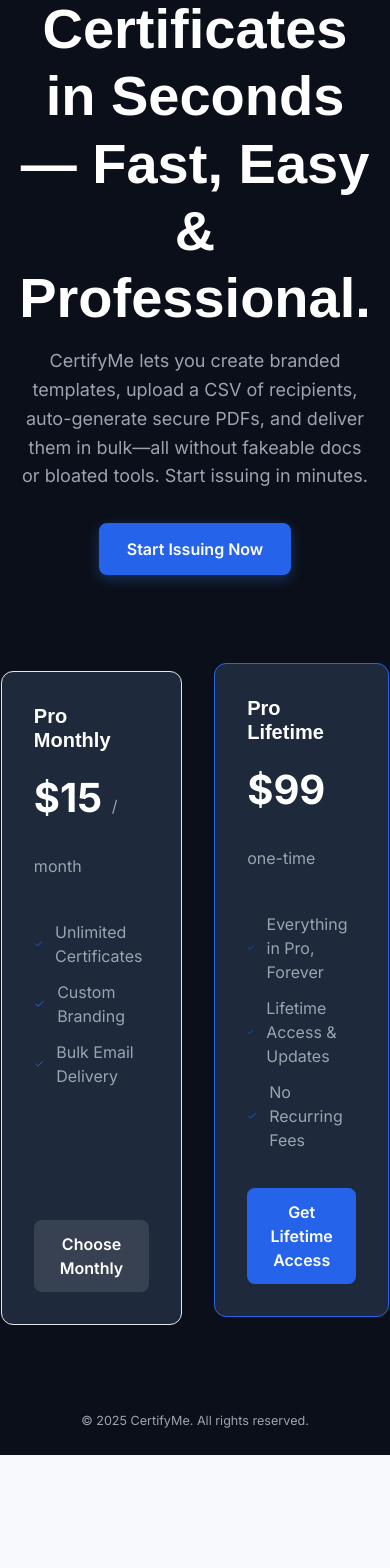
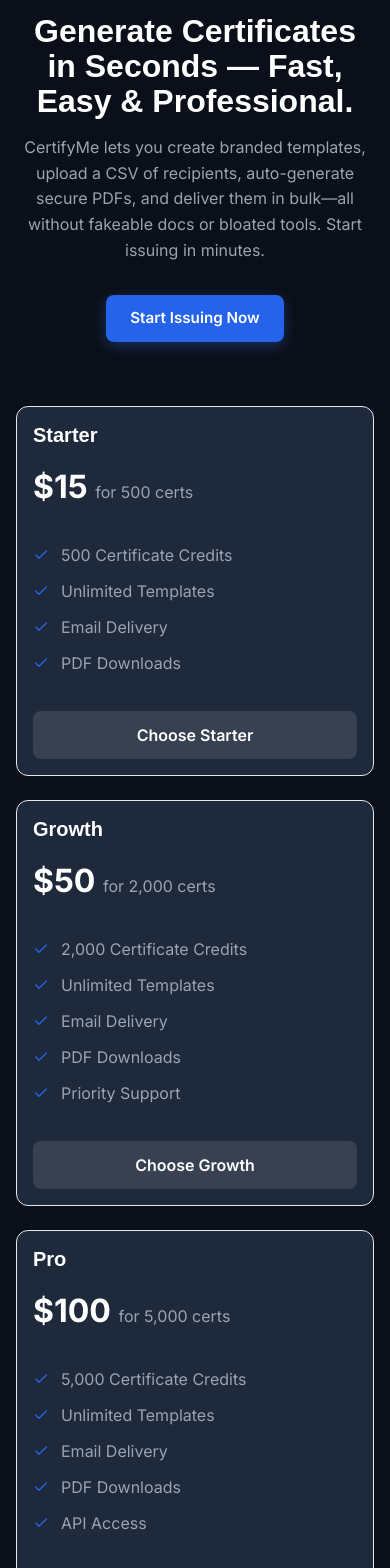
Before and after one commit to OmobolajiDurojaiye/CertifyMe, a React (Vite) app in the folder frontend/: page / in a window 390 px wide. Shown: the part 280-1848 px from the top of the page. Before the commit the page ends 1735 px from the top, so only its background shows below. Built offline with nearby package versions, Linux system fonts and the light colour scheme; no server answers.

Commit message:
Center password toggle icon in login and signup input fields

```diff
--- a/frontend/src/components/Sidebar.jsx
+++ b/frontend/src/components/Sidebar.jsx
@@ -1,25 +1,44 @@
-import React from "react";
+import React, { useState } from "react";
 import { Nav, Image } from "react-bootstrap";
 import { NavLink, Link, useNavigate } from "react-router-dom";
 import {
   HouseDoor,
   FileEarmarkText,
   Collection,
-  Gear, // <-- You correctly imported the Gear icon
+  Gear,
   BoxArrowRight,
   PlusCircle,
   Folder,
+  List,
 } from "react-bootstrap-icons";
 
 function Sidebar() {
   const navigate = useNavigate();
+  const [isSidebarOpen, setIsSidebarOpen] = useState(false);
+
   const handleLogout = (e) => {
     e.preventDefault();
     localStorage.removeItem("token");
     navigate("/login");
   };
+
+  const toggleSidebar = () => {
+    setIsSidebarOpen(!isSidebarOpen);
+  };
+
   return (
-    <div className="sidebar">
+    <>
+      {/* Hamburger Button for Mobile */}
+      <button
+        className="hamburger-btn d-md-none"
+        onClick={toggleSidebar}
+        aria-label="Toggle Sidebar"
+      >
+        <List size={24} />
+      </button>
+
+      {/* Sidebar */}
+      <div className={`sidebar ${isSidebarOpen ? "open" : ""}`}>
         <div>
           <Link to="/dashboard" className="sidebar-logo">
             <Image src="/images/certbadge.png" width={32} />
@@ -60,7 +79,6 @@
               </NavLink>
             </Nav.Item>
             <Nav.Item as="li">
-            {/* --- THIS LINK IS ALREADY PERFECT! NO CHANGES NEEDED --- */}
               <NavLink to="/dashboard/settings" className="nav-link">
                 <Gear />
                 <span>Settings</span>
@@ -77,6 +95,14 @@
           </Nav.Item>
         </Nav>
       </div>
+
+      {/* Overlay for Mobile Sidebar */}
+      <div
+        className={`mobile-sidebar-overlay ${isSidebarOpen ? "active" : ""}`}
+        onClick={toggleSidebar}
+      ></div>
+    </>
   );
 }
+
 export default Sidebar;
--- a/frontend/src/pages/LandingPage.jsx
+++ b/frontend/src/pages/LandingPage.jsx
@@ -47,46 +47,110 @@
           </Link>
         </div>
 
-        {/* ===== PRICING SECTION ===== */}
+        {/* ===== PRICING SECTION (UPDATED TO MATCH SETTINGS PAGE) ===== */}
         <section id="pricing" className="pricing-section">
           <div className="pricing-card">
-            <h3 className="plan-title">Pro Monthly</h3>
+            <h3 className="plan-title">Starter</h3>
             <div className="plan-price">
-              $15 <span className="plan-suffix">/ month</span>
+              $15 <span className="plan-suffix">for 500 certs</span>
             </div>
             <ul className="plan-features">
               <li>
-                <Check size={16} /> Unlimited Certificates
+                <Check size={16} /> 500 Certificate Credits
               </li>
               <li>
-                <Check size={16} /> Custom Branding
+                <Check size={16} /> Unlimited Templates
               </li>
               <li>
-                <Check size={16} /> Bulk Email Delivery
+                <Check size={16} /> Email Delivery
+              </li>
+              <li>
+                <Check size={16} /> PDF Downloads
               </li>
             </ul>
             <Link to="/signup" className="plan-button">
-              Choose Monthly
+              Choose Starter
             </Link>
           </div>
-          <div className="pricing-card highlighted">
-            <h3 className="plan-title">Pro Lifetime</h3>
+          <div className="pricing-card">
+            <h3 className="plan-title">Growth</h3>
             <div className="plan-price">
-              $99 <span className="plan-suffix">one-time</span>
+              $50 <span className="plan-suffix">for 2,000 certs</span>
             </div>
             <ul className="plan-features">
               <li>
-                <Check size={16} /> Everything in Pro, Forever
+                <Check size={16} /> 2,000 Certificate Credits
               </li>
               <li>
-                <Check size={16} /> Lifetime Access & Updates
+                <Check size={16} /> Unlimited Templates
               </li>
               <li>
-                <Check size={16} /> No Recurring Fees
+                <Check size={16} /> Email Delivery
+              </li>
+              <li>
+                <Check size={16} /> PDF Downloads
+              </li>
+              <li>
+                <Check size={16} /> Priority Support
               </li>
             </ul>
-            <Link to="/signup" className="plan-button-highlighted">
-              Get Lifetime Access
+            <Link to="/signup" className="plan-button">
+              Choose Growth
+            </Link>
+          </div>
+          <div className="pricing-card">
+            <h3 className="plan-title">Pro</h3>
+            <div className="plan-price">
+              $100 <span className="plan-suffix">for 5,000 certs</span>
+            </div>
+            <ul className="plan-features">
+              <li>
+                <Check size={16} /> 5,000 Certificate Credits
+              </li>
+              <li>
+                <Check size={16} /> Unlimited Templates
+              </li>
+              <li>
+                <Check size={16} /> Email Delivery
+              </li>
+              <li>
+                <Check size={16} /> PDF Downloads
+              </li>
+              <li>
+                <Check size={16} /> API Access
+              </li>
+            </ul>
+            <Link to="/signup" className="plan-button">
+              Choose Pro
+            </Link>
+          </div>
+          <div className="pricing-card">
+            <h3 className="plan-title">Enterprise</h3>
+            <div className="plan-price">
+              $300 <span className="plan-suffix">for 20,000 certs</span>
+            </div>
+            <ul className="plan-features">
+              <li>
+                <Check size={16} /> 20,000 Certificate Credits
+              </li>
+              <li>
+                <Check size={16} /> Unlimited Templates
+              </li>
+              <li>
+                <Check size={16} /> Email Delivery
+              </li>
+              <li>
+                <Check size={16} /> PDF Downloads
+              </li>
+              <li>
+                <Check size={16} /> Custom Support
+              </li>
+              <li>
+                <Check size={16} /> API Access
+              </li>
+            </ul>
+            <Link to="/signup" className="plan-button">
+              Choose Enterprise
             </Link>
           </div>
         </section>
--- a/frontend/src/pages/LoginPage.jsx
+++ b/frontend/src/pages/LoginPage.jsx
@@ -1,7 +1,7 @@
-// frontend/src/pages/LoginPage.jsx
 import React, { useState } from "react";
 import { Link, useNavigate } from "react-router-dom";
 import { Form, Button, Alert, Spinner } from "react-bootstrap";
+import { Eye, EyeSlash } from "react-bootstrap-icons";
 import { loginUser } from "../api";
 import "../styles/Auth.css";
 
@@ -9,10 +9,15 @@
   const [formData, setFormData] = useState({ email: "", password: "" });
   const [error, setError] = useState("");
   const [loading, setLoading] = useState(false);
+  const [showPassword, setShowPassword] = useState(false);
   const navigate = useNavigate();
 
   const handleChange = (e) => {
     setFormData({ ...formData, [e.target.name]: e.target.value });
+  };
+
+  const togglePasswordVisibility = () => {
+    setShowPassword(!showPassword);
   };
 
   const handleSubmit = async (e) => {
@@ -43,7 +48,7 @@
             src="/images/certbadge.png"
             alt="CertifyMe Logo"
             className="auth-logo mx-auto d-block"
-            style={{ maxHeight: "35px" }} // Further reduced logo size
+            style={{ maxHeight: "35px" }}
           />
           <h3>Sign In</h3>
           {error && <Alert variant="danger">{error}</Alert>}
@@ -59,16 +64,25 @@
                 required
               />
             </Form.Group>
-            <Form.Group className="mb-4" controlId="password">
+            <Form.Group className="mb-4 position-relative" controlId="password">
               <Form.Label>Password</Form.Label>
               <Form.Control
-                type="password"
+                type={showPassword ? "text" : "password"}
                 name="password"
                 value={formData.password}
                 onChange={handleChange}
                 placeholder="Enter your password"
                 required
+                className="password-input"
               />
+              <button
+                type="button"
+                className="password-toggle-btn"
+                onClick={togglePasswordVisibility}
+                aria-label={showPassword ? "Hide password" : "Show password"}
+              >
+                {showPassword ? <EyeSlash size={20} /> : <Eye size={20} />}
+              </button>
             </Form.Group>
             <Button className="btn-auth w-100" type="submit" disabled={loading}>
               {loading ? (
@@ -89,6 +103,10 @@
             <Link to="/signup" className="auth-switch-link">
               Sign Up
             </Link>
+            {" | "}
+            <Link to="/" className="auth-switch-link">
+              Back to Home
+            </Link>
           </p>
         </div>
       </div>
--- a/frontend/src/pages/SignupPage.jsx
+++ b/frontend/src/pages/SignupPage.jsx
@@ -1,7 +1,7 @@
-// frontend/src/pages/SignupPage.jsx
 import React, { useState } from "react";
 import { Link, useNavigate } from "react-router-dom";
 import { Form, Button, Alert, Spinner } from "react-bootstrap";
+import { Eye, EyeSlash } from "react-bootstrap-icons";
 import { signupUser } from "../api";
 import "../styles/Auth.css";
 
@@ -13,10 +13,15 @@
   });
   const [error, setError] = useState("");
   const [loading, setLoading] = useState(false);
+  const [showPassword, setShowPassword] = useState(false);
   const navigate = useNavigate();
 
   const handleChange = (e) => {
     setFormData({ ...formData, [e.target.name]: e.target.value });
+  };
+
+  const togglePasswordVisibility = () => {
+    setShowPassword(!showPassword);
   };
 
   const handleSubmit = async (e) => {
@@ -48,7 +53,7 @@
             src="/images/certbadge.png"
             alt="CertifyMe Logo"
             className="auth-logo mx-auto d-block"
-            style={{ maxHeight: "35px" }} // Further reduced logo size
+            style={{ maxHeight: "35px" }}
           />
           <h3>Create an Account</h3>
           {error && <Alert variant="danger">{error}</Alert>}
@@ -75,16 +80,25 @@
                 required
               />
             </Form.Group>
-            <Form.Group className="mb-4" controlId="password">
+            <Form.Group className="mb-4 position-relative" controlId="password">
               <Form.Label>Password</Form.Label>
               <Form.Control
-                type="password"
+                type={showPassword ? "text" : "password"}
                 name="password"
                 value={formData.password}
                 onChange={handleChange}
                 placeholder="Create a strong password"
                 required
+                className="password-input"
               />
+              <button
+                type="button"
+                className="password-toggle-btn"
+                onClick={togglePasswordVisibility}
+                aria-label={showPassword ? "Hide password" : "Show password"}
+              >
+                {showPassword ? <EyeSlash size={20} /> : <Eye size={20} />}
+              </button>
             </Form.Group>
             <Button className="btn-auth w-100" type="submit" disabled={loading}>
               {loading ? (
@@ -105,6 +119,10 @@
             <Link to="/login" className="auth-switch-link">
               Sign In
             </Link>
+            {" | "}
+            <Link to="/" className="auth-switch-link">
+              Back to Home
+            </Link>
           </p>
         </div>
       </div>
--- a/frontend/src/styles/App.css
+++ b/frontend/src/styles/App.css
@@ -4,7 +4,6 @@
   --accent-green: #22c55e;
   --text-slate: #1e293b;
   --text-slate-light: #64748b;
-  /* --- CORRECTED SIDEBAR COLORS --- */
   --sidebar-bg: #ffffff;
   --workspace-bg: #f8f9fc;
   --sidebar-text: #475569;
@@ -17,7 +16,7 @@
   font-family: "Inter", sans-serif;
   background-color: var(--workspace-bg);
   color: var(--text-slate);
-  overflow-x: hidden; /* Prevents horizontal scroll on landing page */
+  overflow-x: hidden;
 }
 
 h1,
@@ -37,19 +36,20 @@
   min-height: 100vh;
 }
 
-/* --- CORRECTED SIDEBAR STYLES --- */
+/* --- SIDEBAR STYLES --- */
 .sidebar {
   width: 260px;
   background-color: var(--sidebar-bg);
   padding: 1.5rem 1rem;
   display: flex;
   flex-direction: column;
-  justify-content: space-between; /* Pushes logout to the bottom */
+  justify-content: space-between;
   flex-shrink: 0;
   border-right: 1px solid var(--border-color);
   position: fixed;
   height: 100vh;
   z-index: 1020;
+  transition: transform 0.3s ease;
 }
 
 .sidebar-logo {
@@ -100,11 +100,33 @@
   width: 22px;
   height: 22px;
 }
-/* --- END OF SIDEBAR CORRECTIONS --- */
 
+/* --- HAMBURGER BUTTON STYLES --- */
+.hamburger-btn {
+  position: fixed;
+  top: 1rem;
+  left: 1rem;
+  z-index: 1030;
+  background-color: var(--primary-blue);
+  color: white;
+  border: none;
+  border-radius: 0.5rem;
+  padding: 0.5rem;
+  display: flex;
+  align-items: center;
+  justify-content: center;
+  cursor: pointer;
+  transition: background-color 0.2s ease;
+}
+
+.hamburger-btn:hover {
+  background-color: #1e40af;
+}
+
+/* --- MAIN CONTENT --- */
 .main-content {
   flex-grow: 1;
-  margin-left: 260px; /* Offset for the fixed sidebar */
+  margin-left: 260px;
 }
 
 .workspace {
@@ -131,3 +153,91 @@
   border-color: var(--primary-blue) !important;
   box-shadow: 0 0 0 4px rgba(37, 99, 235, 0.2) !important;
 }
+
+/* --- MOBILE RESPONSIVENESS FOR ENTIRE APP (DASHBOARD) --- */
+@media (max-width: 768px) {
+  .sidebar {
+    transform: translateX(-100%);
+    width: 280px;
+  }
+
+  .sidebar.open {
+    transform: translateX(0);
+  }
+
+  .main-content {
+    margin-left: 0;
+  }
+
+  .workspace {
+    padding: 1rem;
+    padding-top: 3.5rem; /* Space for hamburger button */
+  }
+
+  .page-content-card {
+    padding: 1.5rem;
+    margin-bottom: 1rem;
+  }
+
+  .table-responsive {
+    font-size: 0.875rem;
+  }
+
+  .custom-form-control {
+    padding: 0.75rem 0.875rem !important;
+    font-size: 0.95rem;
+  }
+
+  .btn {
+    padding: 0.5rem 1rem !important;
+    font-size: 0.9rem;
+  }
+
+  .modal-dialog {
+    margin: 0 !important;
+    max-width: 100% !important;
+    height: 100vh !important;
+  }
+
+  .modal-content {
+    height: 100% !important;
+    border-radius: 0 !important;
+  }
+}
+
+@media (max-width: 480px) {
+  .workspace {
+    padding: 0.75rem;
+    padding-top: 3.5rem;
+  }
+
+  .page-content-card {
+    padding: 1rem;
+  }
+
+  h1 {
+    font-size: 1.75rem;
+  }
+  h2 {
+    font-size: 1.5rem;
+  }
+  h3 {
+    font-size: 1.25rem;
+  }
+}
+
+/* --- MOBILE SIDEBAR OVERLAY --- */
+.mobile-sidebar-overlay {
+  position: fixed;
+  top: 0;
+  left: 0;
+  width: 100%;
+  height: 100%;
+  background: rgba(0, 0, 0, 0.5);
+  z-index: 1019;
+  display: none;
+}
+
+.mobile-sidebar-overlay.active {
+  display: block;
+}
--- a/frontend/src/styles/Auth.css
+++ b/frontend/src/styles/Auth.css
@@ -5,7 +5,7 @@
   display: flex;
   align-items: center;
   justify-content: center;
-  background-color: #f8f9fc; /* A clean, light gray background */
+  background-color: #f8f9fc;
 }
 
 .auth-wrapper {
@@ -62,7 +62,7 @@
 }
 
 .auth-logo {
-  max-height: 35px; /* Further reduced logo size */
+  max-height: 35px;
   margin-bottom: 2rem;
 }
 
@@ -111,6 +111,32 @@
   text-decoration: underline;
 }
 
+/* Password toggle button */
+.password-toggle-btn {
+  position: absolute;
+  right: 1rem;
+  top: 50%;
+  transform: translateY(-50%);
+  background: none;
+  border: none;
+  cursor: pointer;
+  color: #64748b;
+  padding: 0.5rem;
+  display: flex;
+  align-items: center;
+  justify-content: center;
+  height: 100%; /* Match input height */
+}
+
+.password-toggle-btn:hover {
+  color: #2563eb;
+}
+
+/* Ensure the password input has padding to avoid overlap with the icon */
+.auth-form-container .form-control.password-input {
+  padding-right: 3rem !important; /* Space for the icon */
+}
+
 /* Responsive adjustments for smaller screens */
 @media (max-width: 768px) {
   .auth-wrapper {
@@ -118,6 +144,51 @@
     max-width: 480px;
   }
   .auth-panel {
-    display: none; /* Hide the decorative panel on mobile */
+    display: none;
+  }
+  .auth-form-container {
+    padding: 2rem 1.5rem;
+  }
+  .auth-logo {
+    max-height: 30px;
+    margin-bottom: 1.5rem;
+  }
+  .auth-form-container h3 {
+    font-size: 1.5rem;
+    margin-bottom: 1.5rem;
+  }
+  .form-control {
+    padding: 0.75rem !important;
+    font-size: 0.95rem;
+  }
+  .form-control.password-input {
+    padding-right: 2.5rem !important; /* Adjusted for mobile */
+  }
+  .btn-auth {
+    padding: 0.75rem;
+    font-size: 0.95rem;
+  }
+  .password-toggle-btn {
+    right: 0.75rem;
+    padding: 0.4rem;
   }
 }
+
+@media (max-width: 480px) {
+  .auth-form-container {
+    padding: 1.5rem 1rem;
+  }
+  .auth-logo {
+    max-height: 25px;
+  }
+  .auth-form-container h3 {
+    font-size: 1.25rem;
+  }
+  .form-control.password-input {
+    padding-right: 2.25rem !important;
+  }
+  .password-toggle-btn {
+    right: 0.5rem;
+    padding: 0.3rem;
+  }
+}
--- a/frontend/src/styles/LandingPage.css
+++ b/frontend/src/styles/LandingPage.css
@@ -148,14 +148,15 @@
   box-shadow: 0 6px 20px 0 rgba(59, 130, 246, 0.2);
 }
 
-/* ===== PRICING SECTION ===== */
+/* ===== PRICING SECTION (UPDATED FOR 4 CARDS, RESPONSIVE) ===== */
 .pricing-section {
   display: flex;
   gap: 2rem;
   margin-top: 6rem;
   width: 100%;
-  max-width: 800px;
+  max-width: 1200px;
   justify-content: center;
+  flex-wrap: wrap;
 }
 .pricing-card {
   background-color: var(--card-bg);
@@ -163,14 +164,12 @@
   border-radius: 12px;
   padding: 2rem;
   flex: 1;
+  min-width: 250px;
+  max-width: 300px;
   display: flex;
   flex-direction: column;
   text-align: left;
   transition: all 0.2s ease-in-out;
-}
-.pricing-card.highlighted {
-  border-color: var(--primary-blue);
-  transform: translateY(-8px);
 }
 .plan-title {
   font-size: 1.25rem;
@@ -204,8 +203,7 @@
 .plan-features svg {
   color: var(--primary-blue);
 }
-.plan-button,
-.plan-button-highlighted {
+.plan-button {
   width: 100%;
   text-align: center;
   padding: 0.75rem;
@@ -213,20 +211,13 @@
   text-decoration: none;
   font-weight: 600;
   transition: all 0.2s ease;
-}
-.plan-button {
   background-color: #374151;
   color: white;
+  border: none;
+  cursor: pointer;
 }
 .plan-button:hover {
   background-color: #4b5563;
-}
-.plan-button-highlighted {
-  background-color: var(--primary-blue);
-  color: white;
-}
-.plan-button-highlighted:hover {
-  background-color: #2563eb;
 }
 
 /* ===== FOOTER ===== */
@@ -239,3 +230,60 @@
   color: var(--text-light);
   font-size: 0.9rem;
 }
+
+/* ===== MOBILE RESPONSIVENESS FOR LANDING PAGE ===== */
+@media (max-width: 768px) {
+  .chrono-header {
+    padding: 16px 24px;
+    position: relative; /* Unfix on mobile for better scroll */
+  }
+  .nav-right {
+    gap: 16px;
+  }
+  .demo-button-secondary {
+    padding: 6px 12px;
+    font-size: 0.9rem;
+  }
+  .chrono-main-content {
+    padding: 140px 16px 40px; /* Adjust for mobile header */
+    justify-content: flex-start;
+  }
+  .hero-headline {
+    font-size: 2.5rem;
+    line-height: 1.1;
+  }
+  .hero-subheadline {
+    font-size: 1rem;
+  }
+  .demo-button-primary {
+    padding: 12px 24px;
+    font-size: 0.95rem;
+  }
+  .pricing-section {
+    flex-direction: column;
+    gap: 1.5rem;
+    margin-top: 4rem;
+    align-items: center;
+  }
+  .pricing-card {
+    min-width: 100%;
+    max-width: none;
+    padding: 1.5rem;
+  }
+  .plan-price {
+    font-size: 2rem;
+  }
+  .chrono-footer {
+    padding: 16px 24px;
+    font-size: 0.8rem;
+  }
+}
+
+@media (max-width: 480px) {
+  .hero-headline {
+    font-size: 2rem;
+  }
+  .pricing-card {
+    padding: 1rem;
+  }
+}
```
Lines whose indentation alone changed are shown as unchanged.
